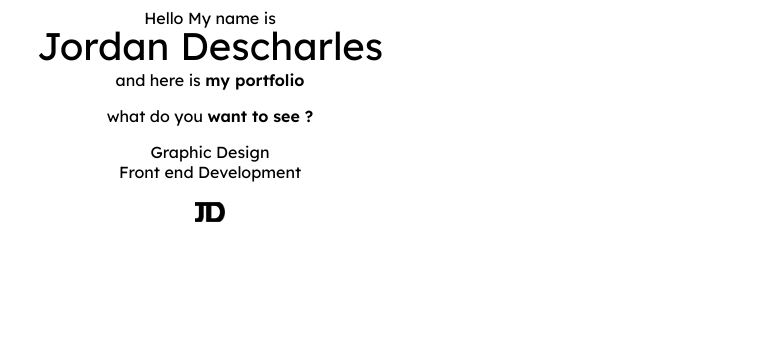
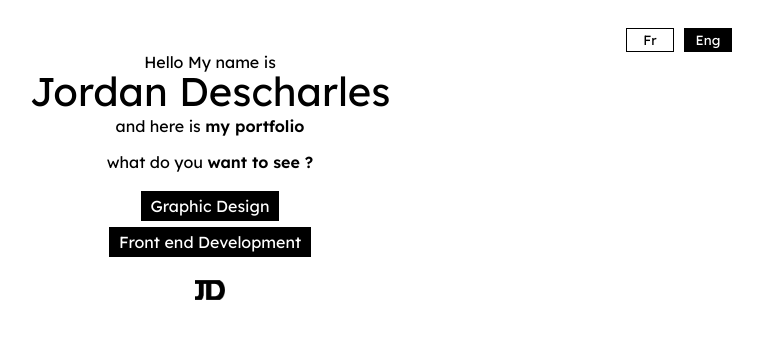
Before and after one commit to jordandescharles/Portfolio_2022, a React (Create React App) app: page / in a window 1280 px wide. Shown: the top 338 px of the page, without its empty margins (430-1193 px from the left). Built offline with nearby package versions, Linux system fonts and the light colour scheme.

Commit message:
update home page

```diff
--- a/src/App.js
+++ b/src/App.js
@@ -1,10 +1,12 @@
 import React from "react";
-import Footer from "./component/Footer";
-import Intro from "./component/Intro";
+import Footer from "./component/intro/Footer";
+import Intro from "./component/intro/Intro";
+import Language from "./component/intro/Language";
 
 function App() {
   return (
     <div className="App">
+      <Language />
       <Intro />
       <Footer />
     </div>
--- a/src/component/intro.css
+++ /dev/null
@@ -1,13 +0,0 @@
-.intro{
-    text-align: center;
-}
-.monogram{
-    width: 30px;
-    height: auto;
-
-}
-.footer{
-    padding-top: 20px;
-    max-width: 30px;
-    margin: 0 auto;
-}
--- a/src/component/Footer.js
+++ b/src/component/intro/Footer.js
@@ -1,5 +1,5 @@
 import React from 'react';
-import Monogram from '../img/monogram.png'
+import Monogram from '../../img/monogram.png'
 
 const Footer = () => {
     return (
--- /dev/null
+++ b/src/component/intro/Language.js
@@ -0,0 +1,12 @@
+import React from 'react';
+
+const Language = () => {
+    return (
+        <div className='language'>
+            <span id='fr' className='languageBox'>Fr</span>
+            <span id='eng' className='languageBox languageBoxCurrent'>Eng</span>
+        </div>
+    );
+};
+
+export default Language;
--- /dev/null
+++ b/src/component/intro/intro.css
@@ -0,0 +1,47 @@
+.intro{
+    text-align: center;
+}
+.monogram{
+    width: 30px;
+    height: auto;
+
+}
+.footer{
+    padding-top: 20px;
+    max-width: 30px;
+    margin: 0 auto;
+}
+.language{
+    display: flex;
+    padding-top: 20px;
+    padding-right: 100px;
+    justify-content: flex-end;
+}
+.languageBox{
+    width: 40px;
+    font-size: 10pt;
+    text-align: center;
+    margin-right: 10px ;
+    padding: 3px;
+    border: 1px black solid;
+    cursor: pointer;
+}
+.languageBox:hover{
+    background-color: black;
+    color: white;
+    border: 1px black solid;
+}
+.languageBoxCurrent{
+    background-color: black;
+    color: white;
+    border: 1px black solid;
+}
+.btnIntro{
+    background-color: black;
+    text-align: center;
+    color: white;
+    width: fit-content;
+    display: inline-block;
+    margin: 3px;
+    padding: 5px 10px;
+}
--- a/src/style/style.css
+++ b/src/style/style.css
@@ -12,7 +12,7 @@
 
 h1 {
     font-weight: 400;
-    font-size: 3vw;
+    font-size: 30pt;
     text-transform: capitalize;
     margin: -6px 0 0 0 ;
     padding: 0;
```
Also changed, not shown: src/component/intro/Intro.js (renamed from src/component/Intro.js).
